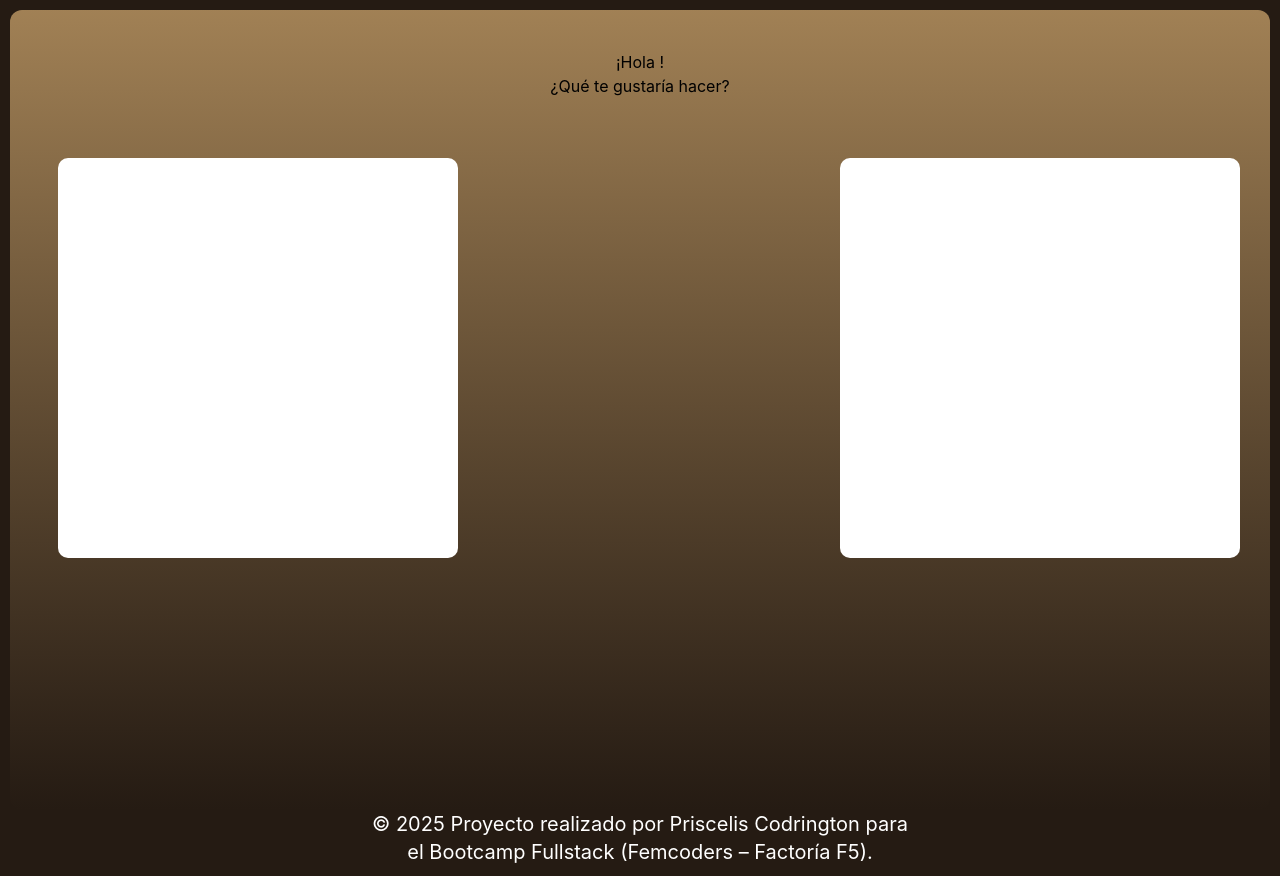
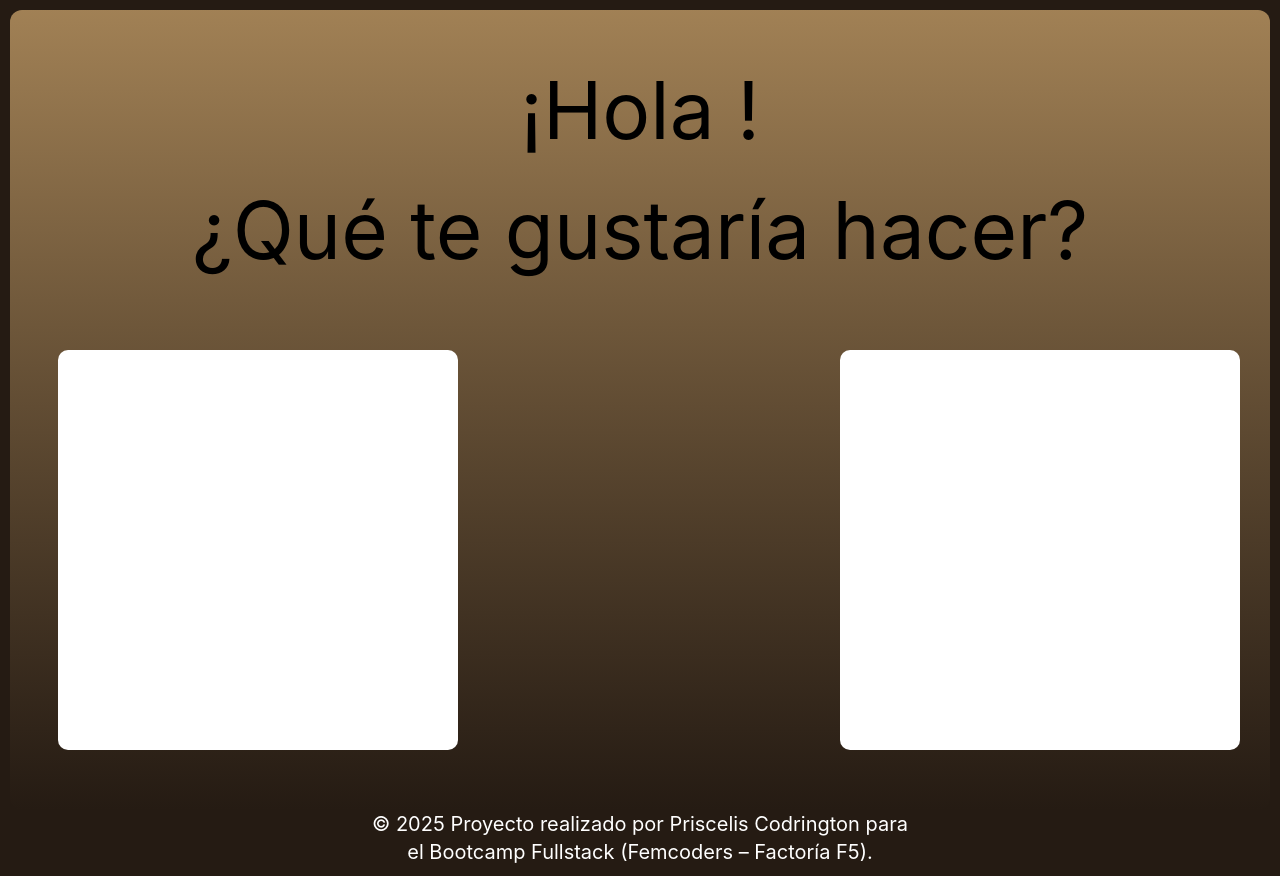
Before and after one commit to priscelis/astrology-page, a React (Vite) app: page /options in a window 1280 px wide. Built offline with nearby package versions, Linux system fonts and the light colour scheme.

Commit message:
Greeting component finished

```diff
--- a/src/components/Greeting.jsx
+++ b/src/components/Greeting.jsx
@@ -6,8 +6,8 @@ function Greeting() {
   return (
     <>
 
-    <div className="text-center">
-      <h1>¡Hola {nombre}!</h1>
+    <div className="text-center text-[80px]">
+      <span><h1>¡Hola {nombre}!</h1></span>
       <p>¿Qué te gustaría hacer?</p>
     </div>
 
```
